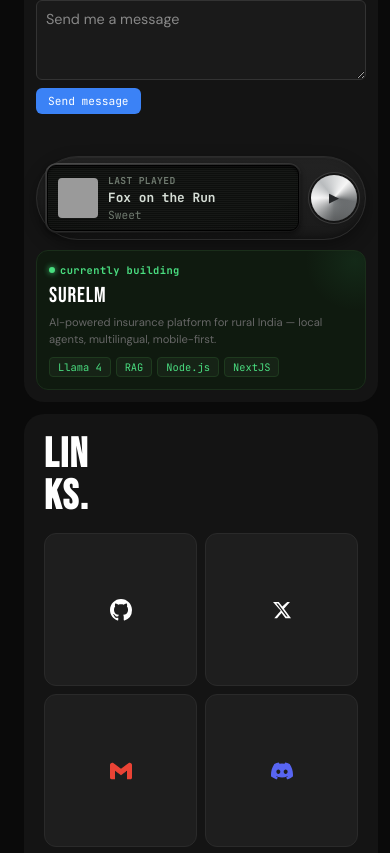
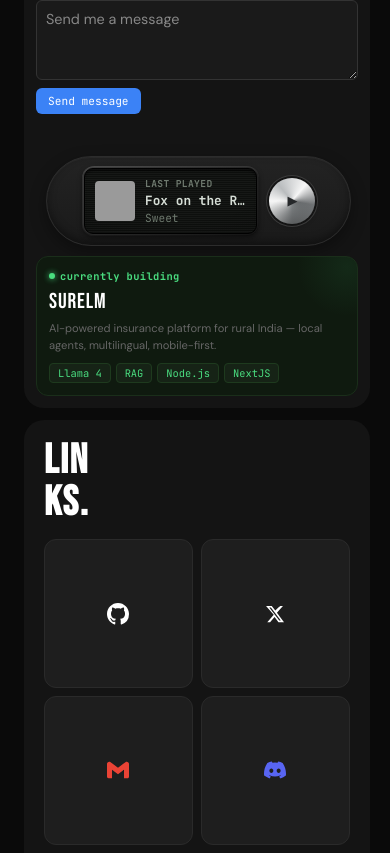
Before and after one commit to HarshJS30/portfolio, a React (Vite) app: page / in a window 390 px wide. Shown: the part 1208-2061 px from the top of the page. Built offline with nearby package versions, Linux system fonts and the light colour scheme; no server answers; grey boxes are pictures that could not be loaded; a web font is replaced by a local one.

Commit message:
fixed css and added title

```diff
--- a/index.html
+++ b/index.html
@@ -11,7 +11,7 @@
     <link href="https://fonts.googleapis.com/css2?family=Inter:ital,opsz,wght@0,14..32,100..900;1,14..32,100..900&display=swap" rel="stylesheet">
     <link rel="stylesheet" type='text/css' href="https://cdn.jsdelivr.net/gh/devicons/devicon@latest/devicon.min.css" />
     <meta name="viewport" content="width=device-width, initial-scale=1.0" />
-    <title>Vite + React</title>
+    <title>Harsh's Portfolio</title>
   </head>
   <body>
     <div id="root"></div>
--- a/src/css/Tools.css
+++ b/src/css/Tools.css
@@ -609,7 +609,9 @@
   }
 
   .ds-player {
-    padding: 6px 8px;
+    padding: 9px 35px;
+    margin-left: 10px;
+    width: 95%;
   }
 
   .ds-player-speaker {
```
